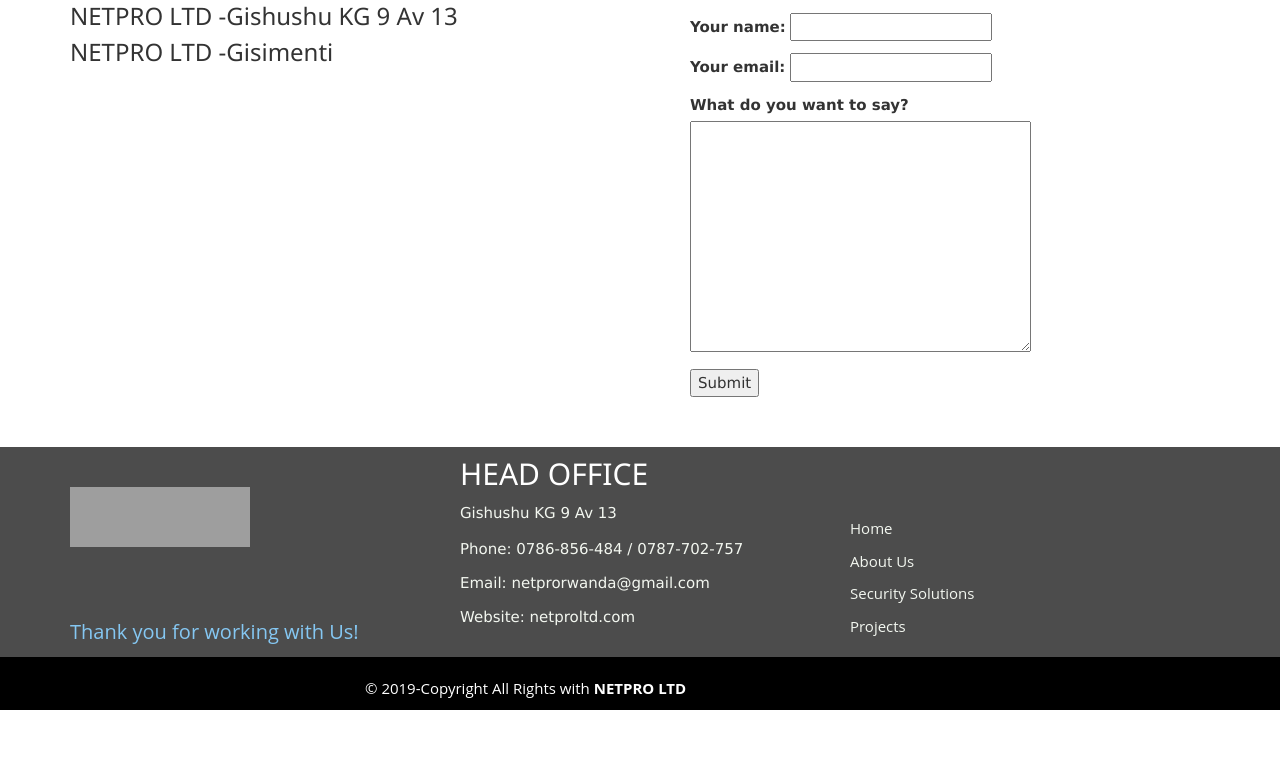
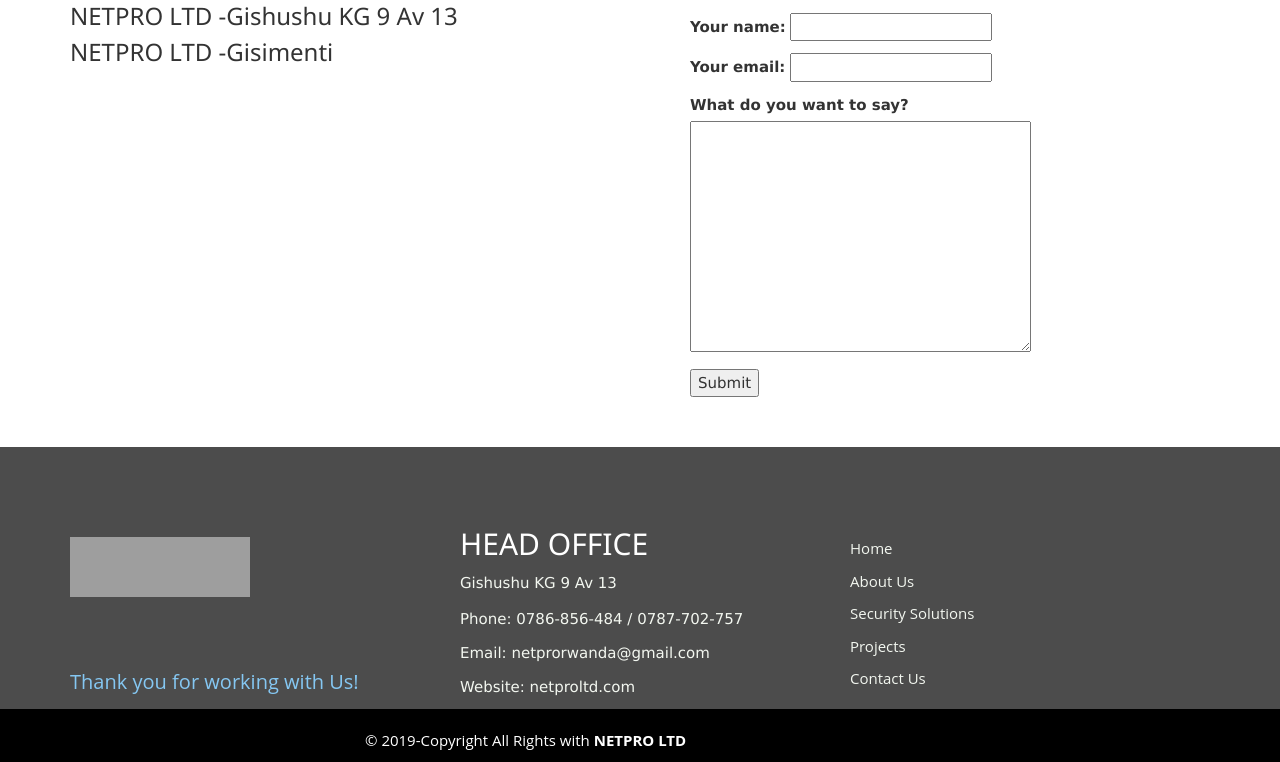
Before and after one commit to tinabayi/netpro, a Django app: a page that uses netpro4G/templates/all-netpro4G/base.html in a window 1280 px wide. Shown: the part 390-1152 px from the top of the page. Before the commit the page ends 1100 px from the top, so only its background shows below. Run offline with Django 3.2, Linux system fonts and the light colour scheme; some libraries are stand-ins or nearby versions; some web fonts are replaced; grey boxes are pictures that could not be loaded.

Commit message:
Change on footer

```diff
--- a/netpro4G/templates/all-netpro4G/base.html
+++ b/netpro4G/templates/all-netpro4G/base.html
@@ -9,6 +9,7 @@
   <title>NETPRO LTD - {{title}}</title>
   {% else %}
     <title> NETPRO LTD </title>
+
   {% endif %}
 
   {% block styles %}
@@ -32,12 +33,12 @@
   <footer style="background-color:#4C4C4C">
   <div class="container">
    <div class="row">
-     <div class="col-md-4">
+     <div class="col-md-4"  style="padding-top: 50px">
        <img  style="padding-top:40px"src="https://static.wixstatic.com/media/bf402c_80ca5fdf2c894db1b0a8c7551eba8e93~mv2.png/v1/fill/w_314,h_120,al_c,lg_1,q_80/NetPro%20logo.webp" height="100px" width="180px">
        <p style="padding-top:70px;font-size: 20px;color:#85C7F2;font-family: Open Sans, Helvetica, Arial, sans-serif;
        ">Thank you for working with Us!</p>
      </div>
-     <div class="col-md-4" >
+     <div class="col-md-4" style="padding-top: 70px" >
      <h2 style="color:white">HEAD OFFICE</h2>
 
 
@@ -47,11 +48,13 @@
       <p style="color:#F3F7F0;font-size: 15px;line-height: 24px">Website: netproltd.com</p>
 
      </div>
-     <div class="col-md-4" style="padding-top: 70px;font-family: 'Open Sans', sans-serif;">
+     <div class="col-md-4" style="padding-top: 90px;font-family: 'Open Sans', sans-serif;">
         <p style="color:#F3F7F0"><a href="{% url 'welcome' %}">Home</a></p>
        <p style="color:#F3F7F0"><a href="{% url 'home' %}"> About Us</a></p>
        <p style="color:#F3F7F0"><a href="{% url 'security' %}">Security Solutions</a></p>
        <p style="color:#F3F7F0"><a href="{% url 'project' %}">Projects</a></p>
+       <p style="color:#F3F7F0"><a href="{% url 'contact' %}">Contact Us</a></p>
+
 
 
      </div>
```
